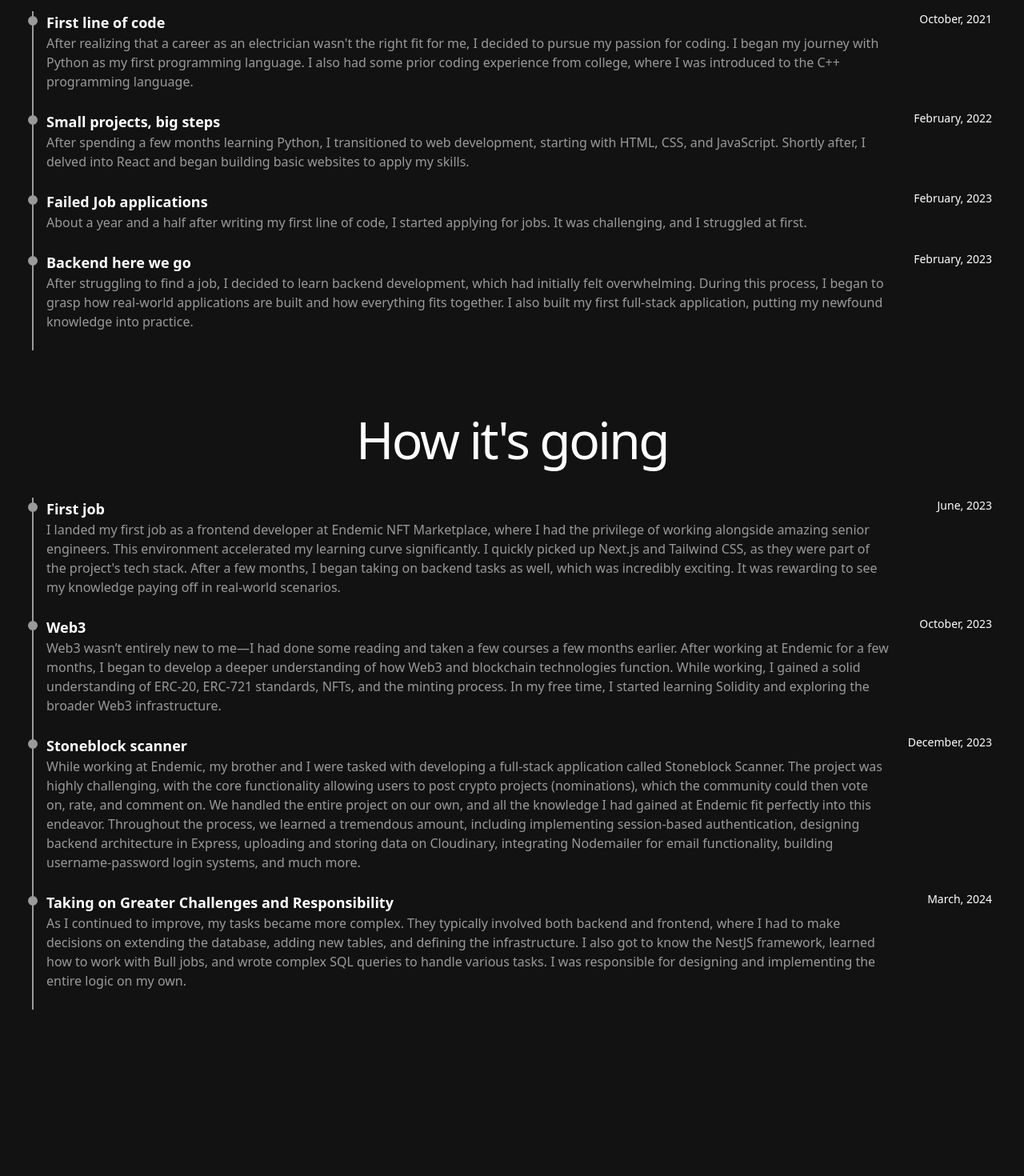
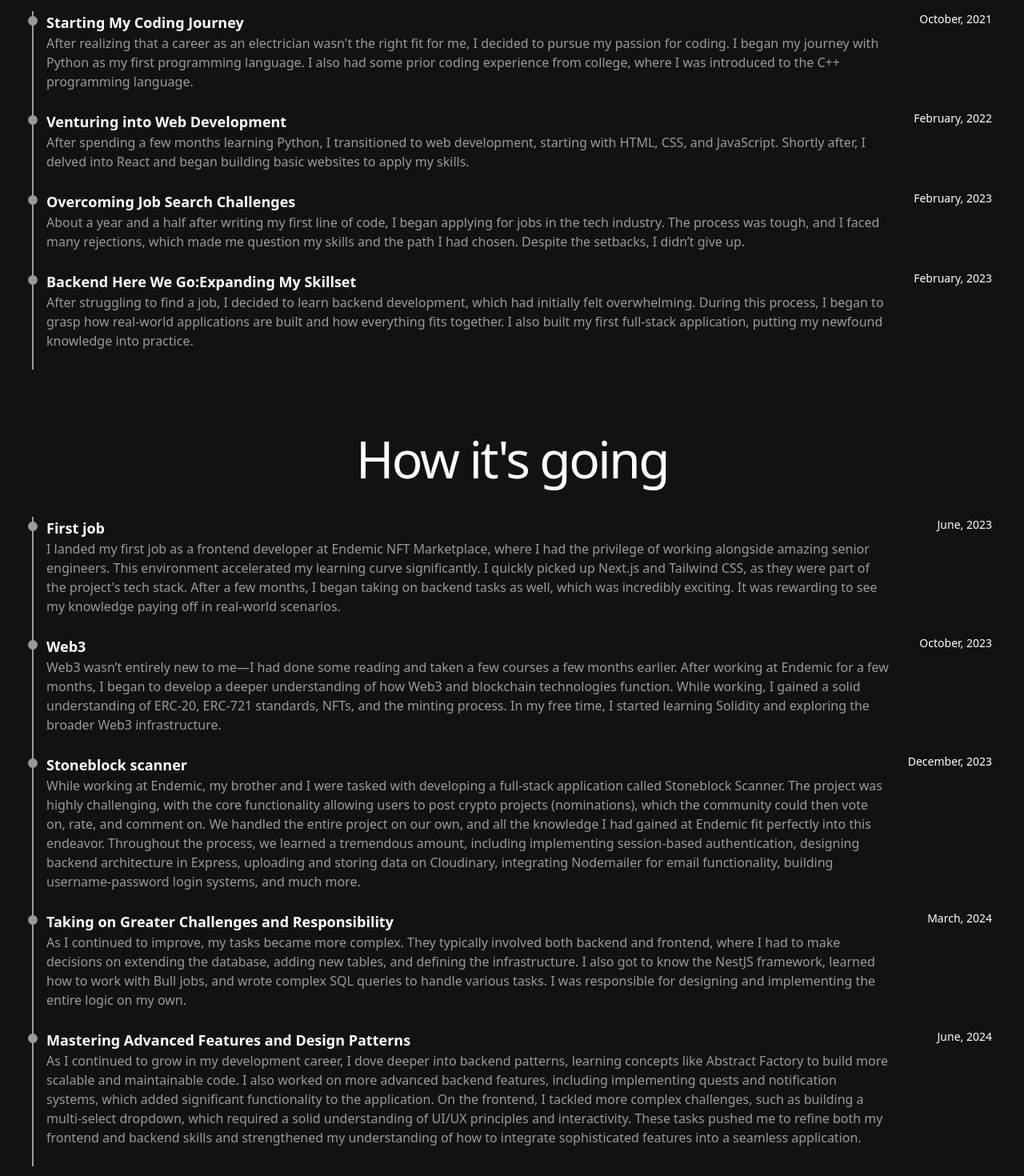
Before and after one commit to Gigi998/portfolio, a Next.js app: page / in a window 1280 px wide. Shown: the part 2217-3687 px from the top of the page at 80% size. Before the commit the page ends 3639 px from the top, so only its background shows below. Built offline with nearby package versions, Linux system fonts and the light colour scheme.

Commit message:
add last section

```diff
--- a/src/data/index.ts
+++ b/src/data/index.ts
@@ -17,11 +17,9 @@ The backend was built with NestJS and a PostgreSQL database. Authentication was
     "The entire code is currently private and not publicly available, but the application is live and running. I’d be happy to discuss the logic and design patterns we implemented!",
 };
 
-export const projects = [
-  endemic,
-  {
+const sbscanner = {
+  id: 2,
   name: "SBScanner",
-    id: 2,
   siteLink: "somelink",
   codeLink: "https://github.com/orgs/StoneBlock-Blockchain/repositories?",
   imageSrc: SbscannerAppImage,
@@ -35,13 +33,14 @@ export const projects = [
     `,
   notes:
     "The application is not currently live, but feel free to explore the code. I’m always excited to discuss it and share insights about the project!",
-  },
-];
+};
+
+export const projects = [endemic, sbscanner];
 
 export const experiencesStart: Experience[] = [
   {
     id: 1,
-    title: "First line of code",
+    title: "Starting My Coding Journey",
     about: `After realizing that a career as an electrician wasn't the right fit for me,
     I decided to pursue my passion for coding. I began my journey with Python as my first programming language.
     I also had some prior coding experience from college, where I was introduced to the C++ programming language.`,
@@ -49,21 +48,21 @@ export const experiencesStart: Experience[] = [
   },
   {
     id: 2,
-    title: "Small projects, big steps",
+    title: "Venturing into Web Development",
     about: `After spending a few months learning Python, I transitioned to web development, starting with HTML, CSS, and JavaScript.
      Shortly after, I delved into React and began building basic websites to apply my skills.`,
     date: "February, 2022",
   },
   {
     id: 3,
-    title: "Failed Job applications",
-    about: `About a year and a half after writing my first line of code,
-    I started applying for jobs. It was challenging, and I struggled at first.`,
+    title: "Overcoming Job Search Challenges",
+    about: `About a year and a half after writing my first line of code, I began applying for jobs in the tech industry.
+    The process was tough, and I faced many rejections, which made me question my skills and the path I had chosen. Despite the setbacks, I didn’t give up. `,
     date: "February, 2023",
   },
   {
     id: 4,
-    title: "Backend here we go",
+    title: "Backend Here We Go:Expanding My Skillset",
     about: `After struggling to find a job, I decided to learn backend development, which had initially felt overwhelming. During this process,
     I began to grasp how real-world applications are built and how everything fits together.
     I also built my first full-stack application, putting my newfound knowledge into practice.
@@ -117,4 +116,15 @@ export const experienceCurrent: Experience[] = [
     `,
     date: "March, 2024",
   },
+  {
+    id: 5,
+    title: "Mastering Advanced Features and Design Patterns",
+    about: `
+    As I continued to grow in my development career, I dove deeper into backend patterns, learning concepts like Abstract Factory to build more scalable and maintainable code.
+    I also worked on more advanced backend features, including implementing quests and notification systems, which added significant functionality to the application.
+    On the frontend, I tackled more complex challenges, such as building a multi-select dropdown, which required a solid understanding of UI/UX principles and interactivity.
+    These tasks pushed me to refine both my frontend and backend skills and strengthened my understanding of how to integrate sophisticated features into a seamless application.
+    `,
+    date: "June, 2024",
+  },
 ];
```
Lines whose indentation alone changed are shown as unchanged.
